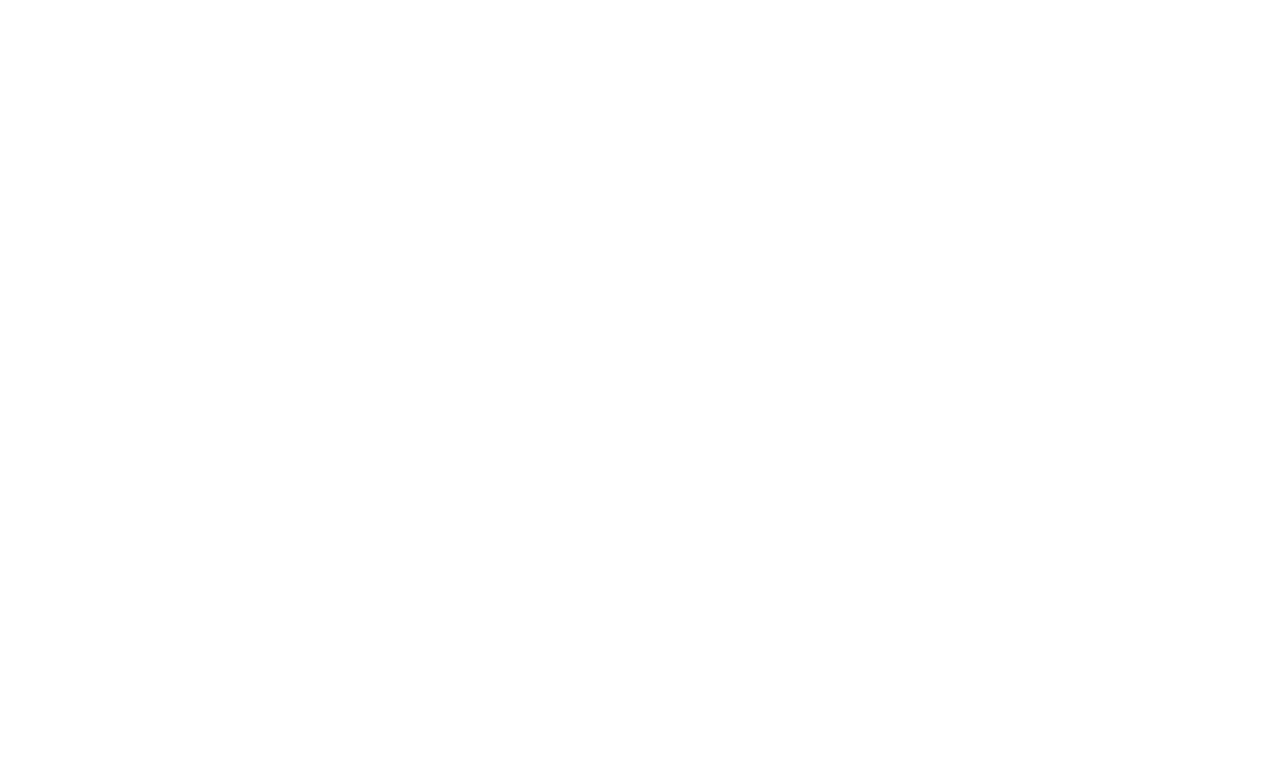
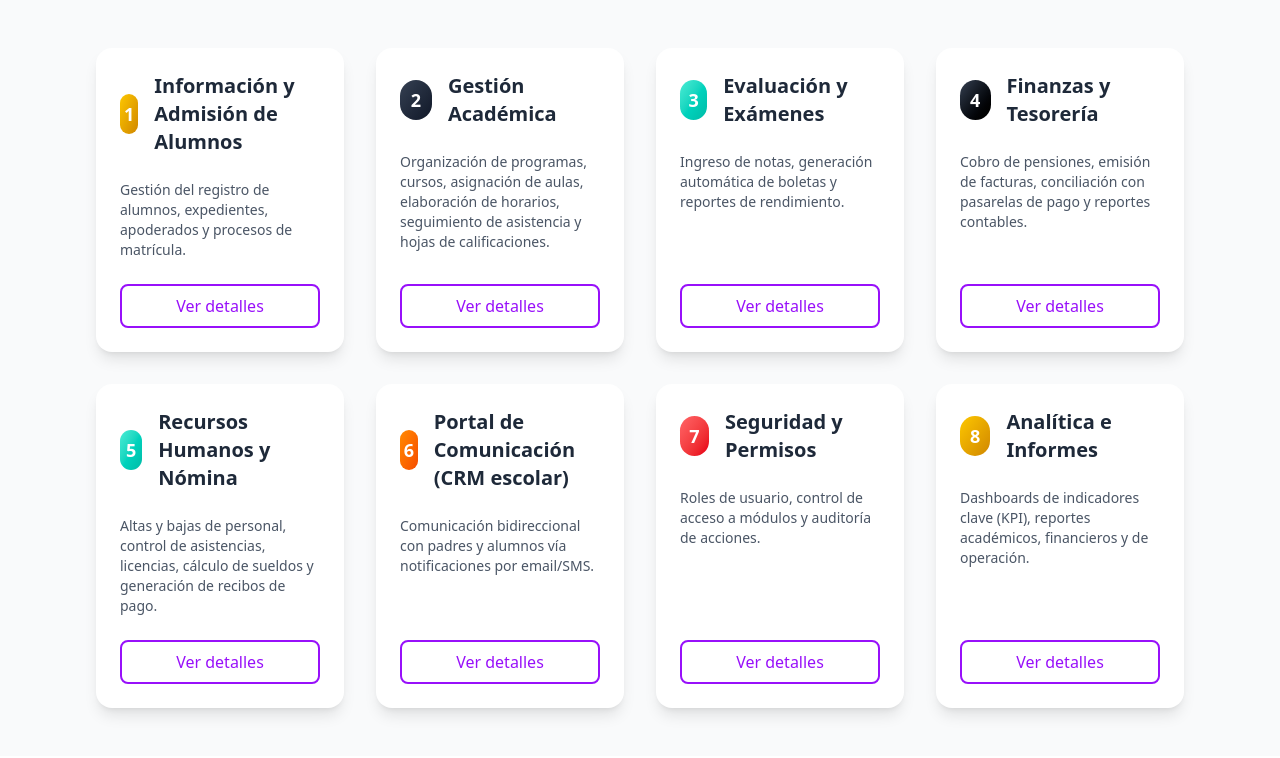
Before and after one commit to jim-qwerty/web-school, a React (Vite) app: page / in a window 1280 px wide. Before the commit this address had no page. Shown: the top 758 px of the page. Built offline with nearby package versions, Linux system fonts and the light colour scheme.

Commit message:
DASHBOARD DONE

```diff
--- a/src/presentation/App.tsx
+++ b/src/presentation/App.tsx
@@ -1,8 +1,34 @@
-import React, { Suspense, lazy } from 'react';
-import { BrowserRouter, Routes, Route } from 'react-router-dom';
+// src/presentation/App.tsx
+import React, { Suspense, lazy } from 'react'
+import { BrowserRouter, Routes, Route } from 'react-router-dom'
 
-// Code-splitting: LoginPage sólo se descarga cuando navegues a /login
-const LoginPage = lazy(() => import('./features/auth/components/LoginPage'));
+// Code-splitting: cada página sólo se descargará cuando navegues a su ruta
+const LoginPage = lazy(() => import('./features/auth/components/LoginPage'))
+const SubsystemDashboard = lazy(
+  () => import('./features/dashboard/components/SubsystemDashboard')
+)/*
+const AdmisionesPage = lazy(
+  () => import('./features/admisiones/components/AdmisionesPage')
+)
+const GestionAcademicaPage = lazy(
+  () => import('./features/gestion-academica/components/GestionAcademicaPage')
+)
+const EvaluacionPage = lazy(
+  () => import('./features/evaluacion/components/EvaluacionPage')
+)
+const FinanzasPage = lazy(
+  () => import('./features/finanzas/components/FinanzasPage')
+)
+const RRHHPage = lazy(
+  () => import('./features/rrhh/components/RRHHPage')
+)
+const CRMPage = lazy(() => import('./features/crm/components/CRMPage'))
+const SeguridadPage = lazy(
+  () => import('./features/seguridad/components/SeguridadPage')
+)
+const AnaliticaPage = lazy(
+  () => import('./features/analitica/components/AnaliticaPage')
+)*/
 
 const App: React.FC = () => (
   <BrowserRouter>
@@ -14,11 +40,33 @@
       }
     >
       <Routes>
+        {/* Autenticación */}
         <Route path="/login" element={<LoginPage />} />
-        {/* ...otras rutas */}
+
+        {/* Dashboard principal */}
+        <Route path="/" element={<SubsystemDashboard />} />
+
+
+        {/* Subsistemas */}
+        {/*
+        <Route path="/admisiones" element={<AdmisionesPage />} />
+        <Route
+          path="/gestion-academica"
+          element={<GestionAcademicaPage />}
+        />
+        <Route path="/evaluacion" element={<EvaluacionPage />} />
+        <Route path="/finanzas" element={<FinanzasPage />} />
+        <Route path="/rrhh" element={<RRHHPage />} />
+        <Route path="/crm" element={<CRMPage />} />
+        <Route path="/seguridad" element={<SeguridadPage />} />
+        <Route path="/analitica" element={<AnaliticaPage />} />
+*/}
+        {/* Ruta comodín: podrías redirigir a "/" o a una 404 */}
+        {/* <Route path="*" element={<NotFoundPage />} /> */}
+
       </Routes>
     </Suspense>
   </BrowserRouter>
-);
+)
 
-export default App;
+export default App
--- /dev/null
+++ b/src/presentation/features/dashboard/components/SubsystemDashboard.tsx
@@ -0,0 +1,111 @@
+// src/presentation/features/dashboard/components/SubsystemDashboard.tsx
+import React from 'react'
+import { Link } from 'react-router-dom'
+import type { Subsystem } from '../types'
+
+const subsystems: Subsystem[] = [
+  {
+    id: 1,
+    title: 'Información y Admisión de Alumnos',
+    description:
+      'Gestión del registro de alumnos, expedientes, apoderados y procesos de matrícula.',
+    link: '/admisiones',
+    color: 'from-yellow-400 to-yellow-600',
+  },
+  {
+    id: 2,
+    title: 'Gestión Académica',
+    description:
+      'Organización de programas, cursos, asignación de aulas, elaboración de horarios, seguimiento de asistencia y hojas de calificaciones.',
+    link: '/gestion-academica',
+    color: 'from-gray-700 to-gray-900',
+  },
+  {
+    id: 3,
+    title: 'Evaluación y Exámenes',
+    description:
+      'Ingreso de notas, generación automática de boletas y reportes de rendimiento.',
+    link: '/evaluacion',
+    color: 'from-teal-300 to-teal-500',
+  },
+  {
+    id: 4,
+    title: 'Finanzas y Tesorería',
+    description:
+      'Cobro de pensiones, emisión de facturas, conciliación con pasarelas de pago y reportes contables.',
+    link: '/finanzas',
+    color: 'from-gray-700 to-black',
+  },
+  {
+    id: 5,
+    title: 'Recursos Humanos y Nómina',
+    description:
+      'Altas y bajas de personal, control de asistencias, licencias, cálculo de sueldos y generación de recibos de pago.',
+    link: '/rrhh',
+    color: 'from-teal-300 to-teal-500',
+  },
+  {
+    id: 6,
+    title: 'Portal de Comunicación (CRM escolar)',
+    description:
+      'Comunicación bidireccional con padres y alumnos vía notificaciones por email/SMS.',
+    link: '/crm',
+    color: 'from-orange-400 to-orange-600',
+  },
+  {
+    id: 7,
+    title: 'Seguridad y Permisos',
+    description:
+      'Roles de usuario, control de acceso a módulos y auditoría de acciones.',
+    link: '/seguridad',
+    color: 'from-red-400 to-red-600',
+  },
+  {
+    id: 8,
+    title: 'Analítica e Informes',
+    description:
+      'Dashboards de indicadores clave (KPI), reportes académicos, financieros y de operación.',
+    link: '/analitica',
+    color: 'from-yellow-400 to-yellow-600',
+  },
+]
+
+const SubsystemDashboard: React.FC = () => (
+  <div className="bg-gray-50 py-12">
+    {/* Márgenes laterales ampliados en móvil/tablet/desktop */}
+    <div className="mx-auto max-w-screen-xl px-8 sm:px-16 lg:px-24">
+      <div className="grid grid-cols-1 sm:grid-cols-2 lg:grid-cols-4 gap-8">
+        {subsystems.map((s) => (
+          <div
+            key={s.id}
+            className="w-full bg-white rounded-2xl shadow-lg flex flex-col justify-between"
+          >
+            <div className="p-6 flex items-center">
+              <div
+                className={`w-10 h-10 flex items-center justify-center rounded-full text-white text-lg font-bold bg-gradient-to-br ${s.color}`}
+              >
+                {s.id}
+              </div>
+              <h3 className="ml-4 text-xl font-semibold text-gray-800">
+                {s.title}
+              </h3>
+            </div>
+            <p className="px-6 text-gray-600 text-sm flex-grow">
+              {s.description}
+            </p>
+            <div className="p-6">
+              <Link
+                to={s.link}
+                className="block w-full text-center py-2 border-2 border-purple-600 rounded-lg hover:bg-purple-50 text-purple-600 font-medium transition"
+              >
+                Ver detalles
+              </Link>
+            </div>
+          </div>
+        ))}
+      </div>
+    </div>
+  </div>
+)
+
+export default SubsystemDashboard
--- /dev/null
+++ b/src/presentation/features/dashboard/types.ts
@@ -0,0 +1,7 @@
+export interface Subsystem {
+  id: number
+  title: string
+  description: string
+  link: string
+  color: string
+}
```
Also changed, not shown: src/assets/images/github-icon.svg (deleted), src/assets/images/google-icon.svg (deleted).
